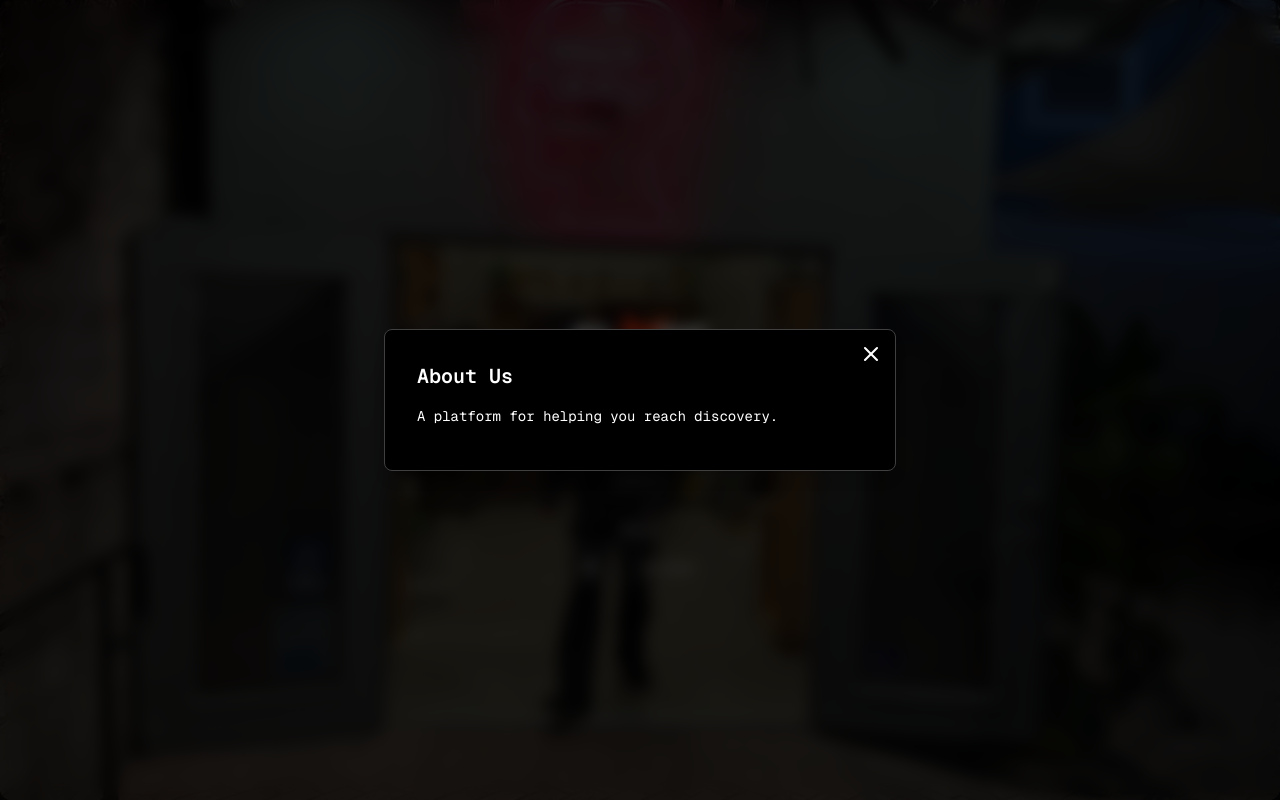
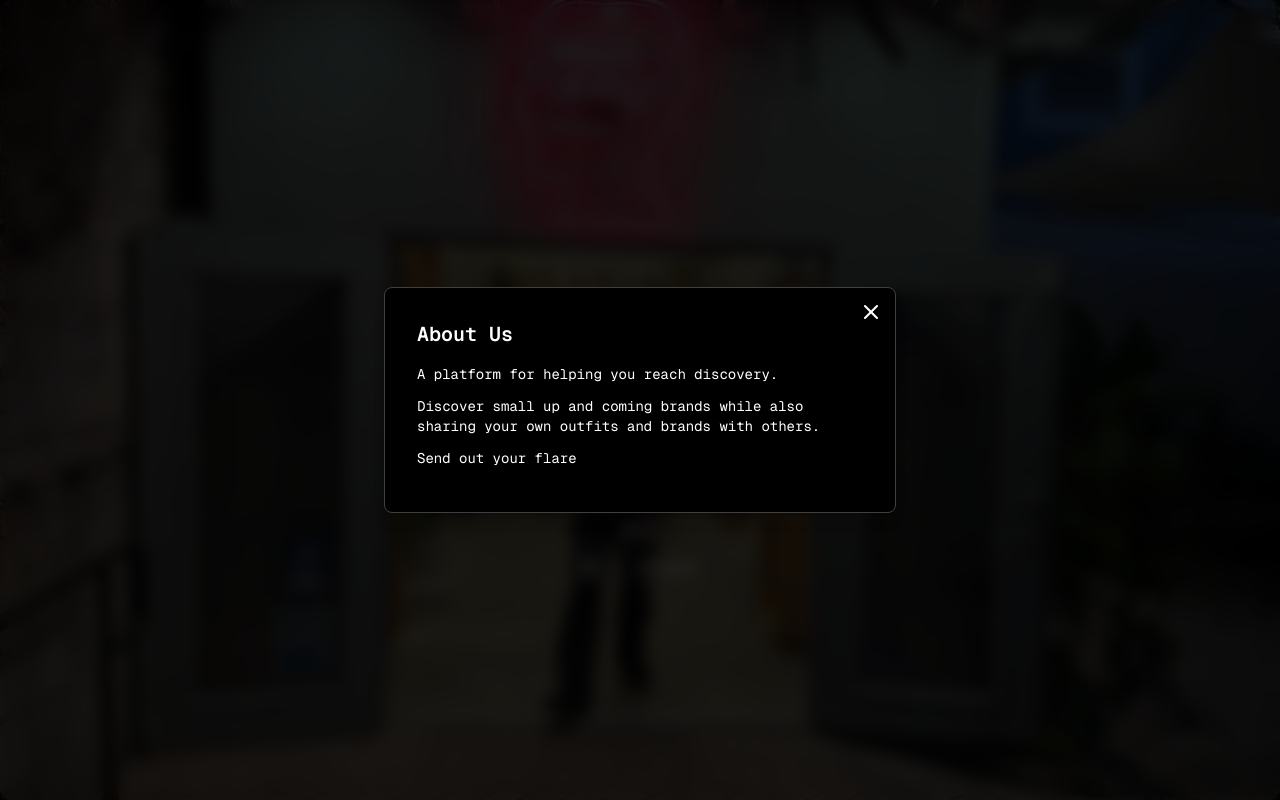
Before and after one commit to Cbassed/Flarewebsite, a Next.js app: page / in a window 1280 px wide. Both pictures are taken after a click on the button "about". Built offline with nearby package versions, Linux system fonts and the light colour scheme.

Commit message:
added on to bio

```diff
--- a/app/page.tsx
+++ b/app/page.tsx
@@ -344,6 +344,11 @@ export default function Home() {
                      <div className="text-white">
                         <h2 className="text-xl font-semibold mb-4">About Us</h2>
                         <p className="mb-3">A platform for helping you reach discovery.</p>
+                        <p className="mb-3">
+                           Discover small up and coming brands while also sharing your own outfits and brands with others.
+                        </p>
+                        <p className="mb-3"> Send out your flare </p>
+
                      </div>
                   </div>
                </div>
```
